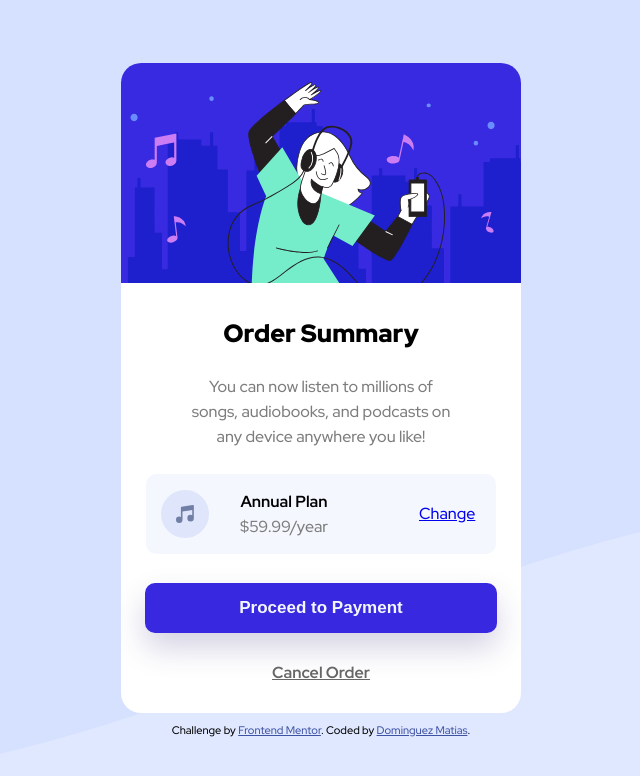
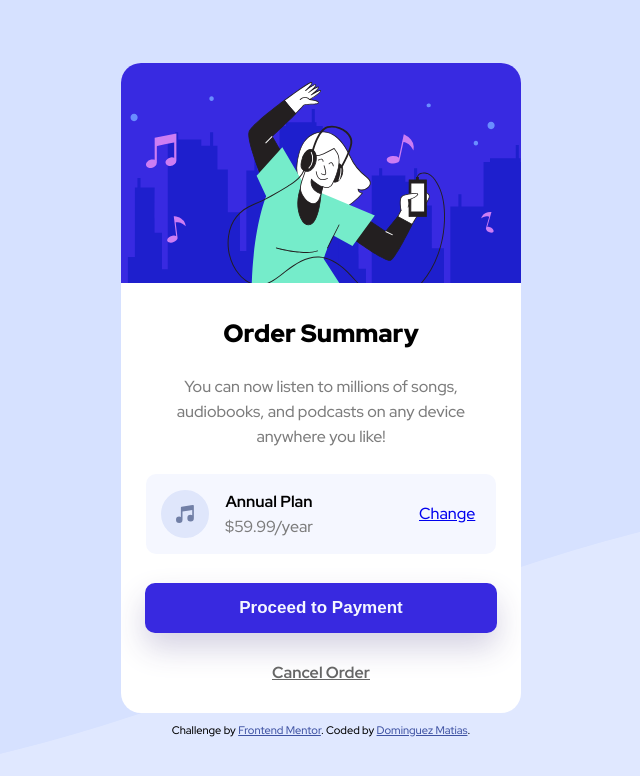
Before and after one commit to kakashii13/order-summary-card, a plain HTML site: page index.html in a window 1280 px wide. Shown: the whole page, without its empty margins (319-959 px from the left). Drawn offline with Linux system fonts and the light colour scheme.

Commit message:
reponsive

```diff
--- a/style.css
+++ b/style.css
@@ -21,7 +21,7 @@ body {
 .card {
   background-color: #fff;
   height: 650px;
-  width: 400px;
+  width: 300px;
   display: flex;
   flex-direction: column;
   justify-content: space-between;
@@ -29,6 +29,12 @@ body {
   /* flex-wrap: wrap; */
   overflow: hidden;
   border-radius: 20px;
+}
+
+@media screen and (min-width: 400px) {
+  .card {
+    width: 400px;
+  }
 }
 
 .card h1 {
@@ -40,9 +46,13 @@ body {
 .card p {
   font-size: 16px;
   text-align: center;
-  margin: 5px 68px;
+  margin: 5px 30px;
   color: rgb(124, 124, 124);
   line-height: 25px;
+}
+
+@media screen and (min-width: 400px) {
+  margin: 5px 68px;
 }
 
 .card__plan {
@@ -56,8 +66,15 @@ body {
 }
 
 .plan__text p {
-  margin: 0 60px 0 0;
-  width: 150px;
+  margin: 0 10px 0 0;
+  width: 120px;
+}
+
+@media screen and (min-width: 400px) {
+  .plan__text {
+    margin: 0 60px 0 0;
+    width: 150px;
+  }
 }
 
 .plan__text p:first-child {
```
